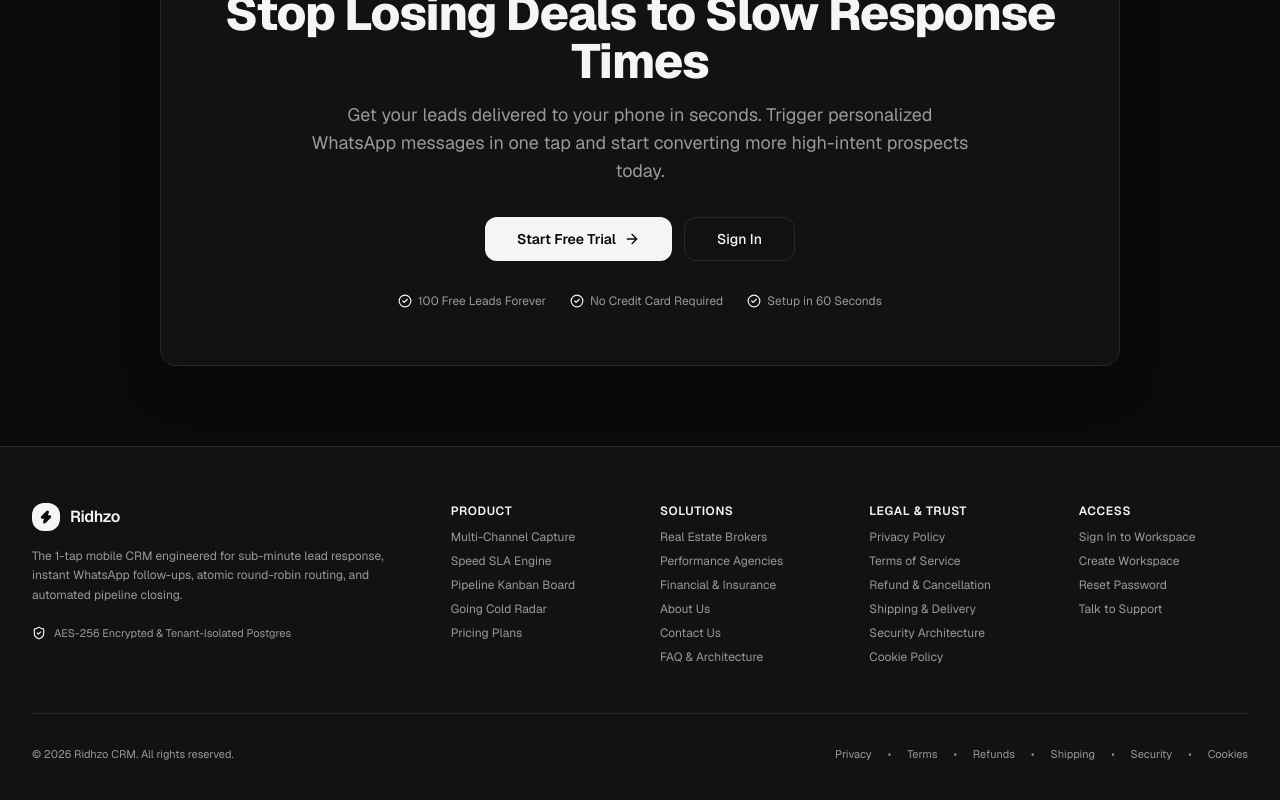
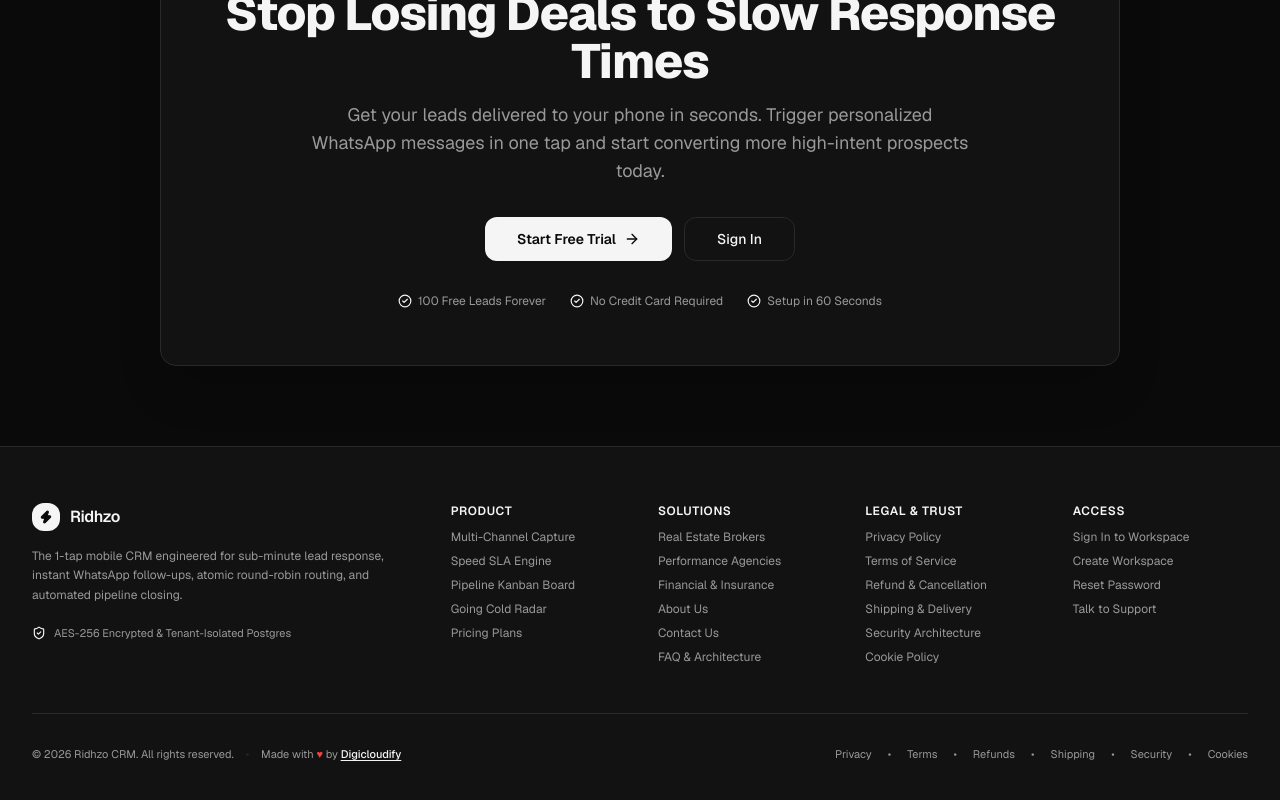
Before and after one commit to nvnkmr127/ridhzo-website, a Next.js app: page / in a window 1280 px wide. Shown: the part 10293-11093 px from the top of the page. Built offline with nearby package versions, Linux system fonts and the light colour scheme.

Commit message:
refactor: add mobile accordion navigation and data-driven structure to MarketingFooter

```diff
--- a/src/components/marketing/MarketingFooter.tsx
+++ b/src/components/marketing/MarketingFooter.tsx
@@ -1,14 +1,72 @@
+"use client";
+
 import { appUrl } from "@/lib/config";
+import { useState } from "react";
 import Link from "next/link";
-import { Zap, ShieldCheck } from "lucide-react";
+import { Zap, ShieldCheck, ChevronDown } from "lucide-react";
+
+interface FooterSection {
+  title: string;
+  links: { label: string; href: string }[];
+}
+
+const FOOTER_SECTIONS: FooterSection[] = [
+  {
+    title: "Product",
+    links: [
+      { label: "Multi-Channel Capture", href: "/#features" },
+      { label: "Speed SLA Engine", href: "/#speed" },
+      { label: "Pipeline Kanban Board", href: "/#pipeline" },
+      { label: "Going Cold Radar", href: "/#pipeline" },
+      { label: "Pricing Plans", href: "/#pricing" },
+    ],
+  },
+  {
+    title: "Solutions",
+    links: [
+      { label: "Real Estate Brokers", href: "/#solutions" },
+      { label: "Performance Agencies", href: "/#solutions" },
+      { label: "Financial & Insurance", href: "/#solutions" },
+      { label: "About Us", href: "/about" },
+      { label: "Contact Us", href: "/contact" },
+      { label: "FAQ & Architecture", href: "/#faq" },
+    ],
+  },
+  {
+    title: "Legal & Trust",
+    links: [
+      { label: "Privacy Policy", href: "/privacy" },
+      { label: "Terms of Service", href: "/terms" },
+      { label: "Refund & Cancellation", href: "/refund-policy" },
+      { label: "Shipping & Delivery", href: "/shipping-policy" },
+      { label: "Security Architecture", href: "/security" },
+      { label: "Cookie Policy", href: "/cookie-policy" },
+    ],
+  },
+  {
+    title: "Access",
+    links: [
+      { label: "Sign In to Workspace", href: appUrl("/login") },
+      { label: "Create Workspace", href: appUrl("/signup") },
+      { label: "Reset Password", href: appUrl("/forgot-password") },
+      { label: "Talk to Support", href: "/contact" },
+    ],
+  },
+];
 
 export function MarketingFooter() {
+  const [openSection, setOpenSection] = useState<string | null>(null);
+
+  const toggleSection = (title: string) => {
+    setOpenSection((prev) => (prev === title ? null : title));
+  };
+
   return (
     <footer className="border-t border-border bg-card text-muted-foreground text-xs">
       <div className="mx-auto max-w-7xl px-4 sm:px-6 lg:px-8 py-10 sm:py-14">
-        <div className="grid grid-cols-1 sm:grid-cols-2 md:grid-cols-6 gap-8 sm:gap-10">
+        <div className="grid grid-cols-1 md:grid-cols-6 gap-8 sm:gap-10">
           {/* Brand Col */}
-          <div className="sm:col-span-2 space-y-4">
+          <div className="md:col-span-2 space-y-4">
             <Link href="/" aria-label="Ridhzo home" className="focus-ring rounded-md flex items-center gap-2.5 font-bold text-base tracking-tight text-foreground">
               <div className="flex h-7 w-7 items-center justify-center rounded-lg bg-foreground text-background">
                 <Zap className="h-3.5 w-3.5 fill-current" aria-hidden="true" />
@@ -25,143 +83,90 @@ export function MarketingFooter() {
             </div>
           </div>
 
-          {/* Col 1: Product Architecture */}
-          <div className="space-y-2.5">
-            <p className="text-xs font-semibold text-foreground uppercase tracking-wider">Product</p>
-            <ul className="space-y-2 text-xs">
-              <li>
-                <Link href="/#features" className="focus-ring rounded-sm hover:text-foreground transition-colors">
-                  Multi-Channel Capture
-                </Link>
-              </li>
-              <li>
-                <Link href="/#speed" className="focus-ring rounded-sm hover:text-foreground transition-colors">
-                  Speed SLA Engine
-                </Link>
-              </li>
-              <li>
-                <Link href="/#pipeline" className="focus-ring rounded-sm hover:text-foreground transition-colors">
-                  Pipeline Kanban Board
-                </Link>
-              </li>
-              <li>
-                <Link href="/#pipeline" className="focus-ring rounded-sm hover:text-foreground transition-colors">
-                  Going Cold Radar
-                </Link>
-              </li>
-              <li>
-                <Link href="/#pricing" className="focus-ring rounded-sm hover:text-foreground transition-colors">
-                  Pricing Plans
-                </Link>
-              </li>
-            </ul>
+          {/* Mobile Accordion (md:hidden) */}
+          <div className="md:hidden space-y-1">
+            {FOOTER_SECTIONS.map((section) => {
+              const isOpen = openSection === section.title;
+              return (
+                <div key={section.title} className="border-b border-border/70 first:border-t">
+                  <button
+                    type="button"
+                    onClick={() => toggleSection(section.title)}
+                    aria-expanded={isOpen}
+                    aria-controls={`footer-accordion-${section.title}`}
+                    className="focus-ring flex w-full items-center justify-between py-3.5 text-left text-xs font-semibold uppercase tracking-wider text-foreground transition-colors hover:text-foreground/80"
+                  >
+                    <span>{section.title}</span>
+                    <ChevronDown
+                      className={`h-4 w-4 text-muted-foreground transition-transform duration-200 ${
+                        isOpen ? "rotate-180 text-foreground" : ""
+                      }`}
+                      aria-hidden="true"
+                    />
+                  </button>
+                  {isOpen && (
+                    <ul
+                      id={`footer-accordion-${section.title}`}
+                      className="pb-4 pt-1 space-y-2 text-xs text-muted-foreground"
+                    >
+                      {section.links.map((link) => (
+                        <li key={link.label}>
+                          <Link
+                            href={link.href}
+                            className="focus-ring block py-1 hover:text-foreground transition-colors"
+                          >
+                            {link.label}
+                          </Link>
+                        </li>
+                      ))}
+                    </ul>
+                  )}
+                </div>
+              );
+            })}
           </div>
 
-          {/* Col 2: Solutions */}
-          <div className="space-y-2.5">
-            <p className="text-xs font-semibold text-foreground uppercase tracking-wider">Solutions</p>
-            <ul className="space-y-2 text-xs">
-              <li>
-                <Link href="/#solutions" className="focus-ring rounded-sm hover:text-foreground transition-colors">
-                  Real Estate Brokers
-                </Link>
-              </li>
-              <li>
-                <Link href="/#solutions" className="focus-ring rounded-sm hover:text-foreground transition-colors">
-                  Performance Agencies
-                </Link>
-              </li>
-              <li>
-                <Link href="/#solutions" className="focus-ring rounded-sm hover:text-foreground transition-colors">
-                  Financial &amp; Insurance
-                </Link>
-              </li>
-              <li>
-                <Link href="/about" className="focus-ring rounded-sm hover:text-foreground transition-colors">
-                  About Us
-                </Link>
-              </li>
-              <li>
-                <Link href="/contact" className="focus-ring rounded-sm hover:text-foreground transition-colors">
-                  Contact Us
-                </Link>
-              </li>
-              <li>
-                <Link href="/#faq" className="focus-ring rounded-sm hover:text-foreground transition-colors">
-                  FAQ &amp; Architecture
-                </Link>
-              </li>
-            </ul>
-          </div>
-
-          {/* Col 3: Legal & Trust */}
-          <div className="space-y-2.5">
-            <p className="text-xs font-semibold text-foreground uppercase tracking-wider">Legal &amp; Trust</p>
-            <ul className="space-y-2 text-xs">
-              <li>
-                <Link href="/privacy" className="focus-ring rounded-sm hover:text-foreground transition-colors">
-                  Privacy Policy
-                </Link>
-              </li>
-              <li>
-                <Link href="/terms" className="focus-ring rounded-sm hover:text-foreground transition-colors">
-                  Terms of Service
-                </Link>
-              </li>
-              <li>
-                <Link href="/refund-policy" className="focus-ring rounded-sm hover:text-foreground transition-colors">
-                  Refund &amp; Cancellation
-                </Link>
-              </li>
-              <li>
-                <Link href="/shipping-policy" className="focus-ring rounded-sm hover:text-foreground transition-colors">
-                  Shipping &amp; Delivery
-                </Link>
-              </li>
-              <li>
-                <Link href="/security" className="focus-ring rounded-sm hover:text-foreground transition-colors">
-                  Security Architecture
-                </Link>
-              </li>
-              <li>
-                <Link href="/cookie-policy" className="focus-ring rounded-sm hover:text-foreground transition-colors">
-                  Cookie Policy
-                </Link>
-              </li>
-            </ul>
-          </div>
-
-          {/* Col 4: Portal Access */}
-          <div className="space-y-2.5">
-            <p className="text-xs font-semibold text-foreground uppercase tracking-wider">Access</p>
-            <ul className="space-y-2 text-xs">
-              <li>
-                <Link href={appUrl("/login")} className="focus-ring rounded-sm hover:text-foreground transition-colors">
-                  Sign In to Workspace
-                </Link>
-              </li>
-              <li>
-                <Link href={appUrl("/signup")} className="focus-ring rounded-sm hover:text-foreground transition-colors">
-                  Create Workspace
-                </Link>
-              </li>
-              <li>
-                <Link href={appUrl("/forgot-password")} className="focus-ring rounded-sm hover:text-foreground transition-colors">
-                  Reset Password
-                </Link>
-              </li>
-              <li>
-                <Link href="/contact" className="focus-ring rounded-sm hover:text-foreground transition-colors">
-                  Talk to Support
-                </Link>
-              </li>
-            </ul>
+          {/* Desktop Grid Columns (hidden md:grid) */}
+          <div className="hidden md:grid md:grid-cols-4 md:col-span-4 gap-8">
+            {FOOTER_SECTIONS.map((section) => (
+              <div key={section.title} className="space-y-2.5">
+                <p className="text-xs font-semibold text-foreground uppercase tracking-wider">
+                  {section.title}
+                </p>
+                <ul className="space-y-2 text-xs">
+                  {section.links.map((link) => (
+                    <li key={link.label}>
+                      <Link
+                        href={link.href}
+                        className="focus-ring rounded-sm hover:text-foreground transition-colors"
+                      >
+                        {link.label}
+                      </Link>
+                    </li>
+                  ))}
+                </ul>
+              </div>
+            ))}
           </div>
         </div>
 
         {/* Bottom bar */}
-        <div className="mt-12 pt-8 border-t border-border flex flex-col sm:flex-row items-center justify-between gap-4 text-[11px] text-muted-foreground text-center sm:text-left">
-          <p>© {new Date().getFullYear()} Ridhzo CRM. All rights reserved.</p>
+        <div className="mt-10 sm:mt-12 pt-8 border-t border-border flex flex-col sm:flex-row items-center justify-between gap-4 text-[11px] text-muted-foreground text-center sm:text-left">
+          <div className="flex flex-col sm:flex-row items-center gap-1.5 sm:gap-3">
+            <p>© {new Date().getFullYear()} Ridhzo CRM. All rights reserved.</p>
+            <span className="hidden sm:inline text-border">•</span>
+            <p>
+              Made with <span className="text-red-500 font-sans">♥</span> by{" "}
+              <a
+                href="https://digicloudify.com/"
+                target="_blank"
+                rel="noopener noreferrer"
+                className="font-medium text-foreground underline underline-offset-2 hover:text-foreground/80 transition-colors"
+              >
+                Digicloudify
+              </a>
+            </p>
+          </div>
           <div className="flex flex-wrap items-center justify-center sm:justify-start gap-x-4 gap-y-2">
             <Link href="/privacy" className="focus-ring rounded-sm hover:text-foreground transition-colors">
               Privacy
```
